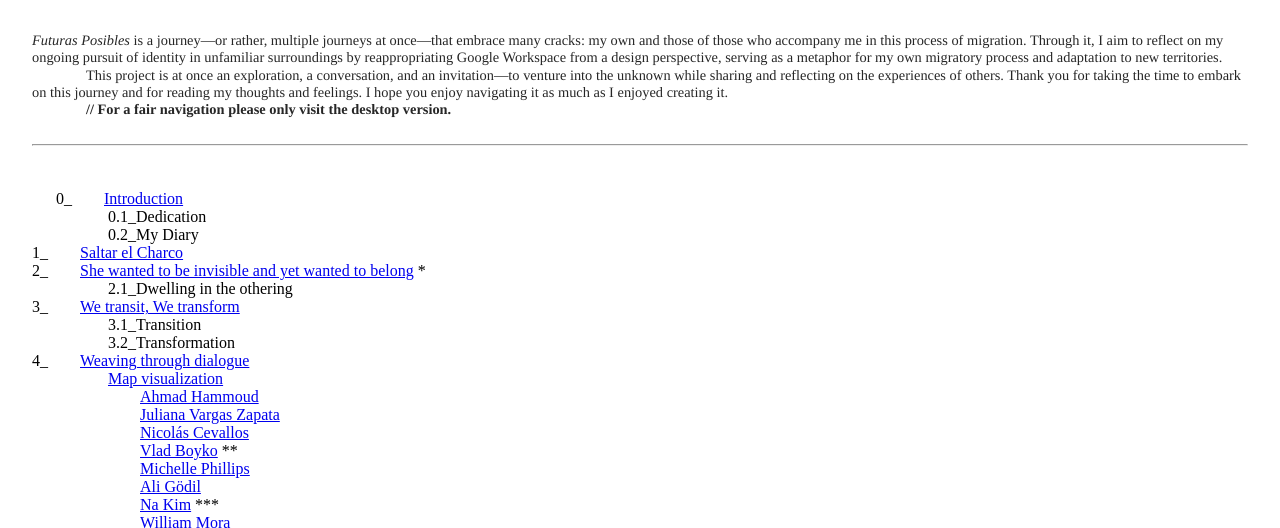
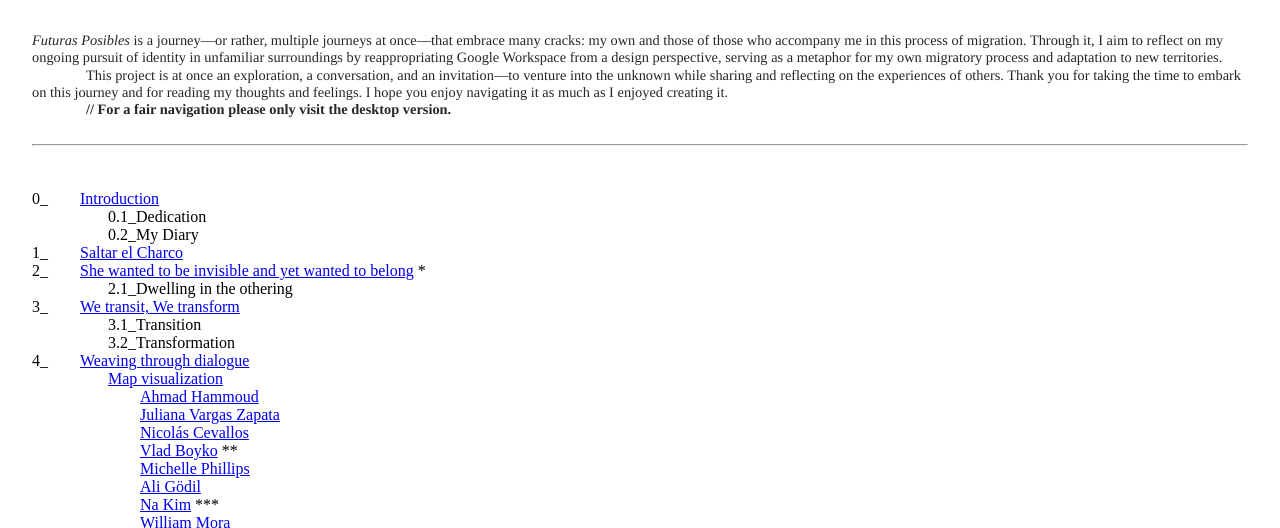
Before and after one commit to futurasposibles/futurasposibles.github.io, a plain HTML site: page index.html in a window 1280 px wide. Shown: the top 528 px of the page. Drawn offline with Linux system fonts and the light colour scheme.

Commit message:
Update index.html

```diff
--- a/index.html
+++ b/index.html
@@ -41,7 +41,7 @@
 <hr>
 <br>
 <br>
-<span style="--font-scale: 1.5;padding-top:24px; padding-left:24px;">0_<span style="--font-scale: 1.5;"> &nbsp; &nbsp; &nbsp; &nbsp;<a target="_blank" href="https://docs.google.com/presentation/d/1so4H_y344UQeUtAiXguMoMcKxux5Nn_Zv1mV1BI-UEM/edit?usp=sharing">Introduction</a><br>
+<span style="--font-scale: 1.5;">0_<span style="--font-scale: 1.5;"> &nbsp; &nbsp; &nbsp; &nbsp;<a target="_blank" href="https://docs.google.com/presentation/d/1so4H_y344UQeUtAiXguMoMcKxux5Nn_Zv1mV1BI-UEM/edit?usp=sharing">Introduction</a><br>
     &nbsp; &nbsp; &nbsp; &nbsp; &nbsp; &nbsp; &nbsp; &nbsp; &nbsp; &nbsp;0.1_Dedication<br>
 <span style="--font-scale: 1.5;"><span style="--font-scale: 1.5;"> &nbsp; &nbsp; &nbsp; &nbsp; &nbsp; &nbsp; &nbsp; &nbsp; &nbsp; </span></span> &nbsp;0.2_My Diary<br><span style="--font-scale: 1.1;">1_</span> &nbsp; &nbsp; &nbsp; &nbsp;<a target="_blank" href="https://www.google.com/maps/d/u/0/edit?mid=1knn3yBK7BtzobPUdWQgiFMdCevEcjFg&amp;usp=sharing">Saltar el Charco</a><br><span style="--font-scale: 1.1;"><span style="--font-scale: 1.1;"><span style="--font-scale: 1.1;">2_</span></span></span> &nbsp; &nbsp; &nbsp; &nbsp;<a target="_blank" href="https://calendar.google.com/calendar/embed?src=4e6919697bda820a076f151b4934d207324d3775289c0bfb7a9c51edf6c20188%40group.calendar.google.com&amp;ctz=Europe%2FBerlin">She wanted to be invisible and yet wanted to belong</a><span style="--font-scale: 1.1;"><span style="--font-scale: 1.1;"> *</span></span><br>
 <span style="--font-scale: 1.5;"><span style="--font-scale: 1.5;"> </span></span> <span style="--font-scale: 1.5;"><span style="--font-scale: 1.5;">
```
